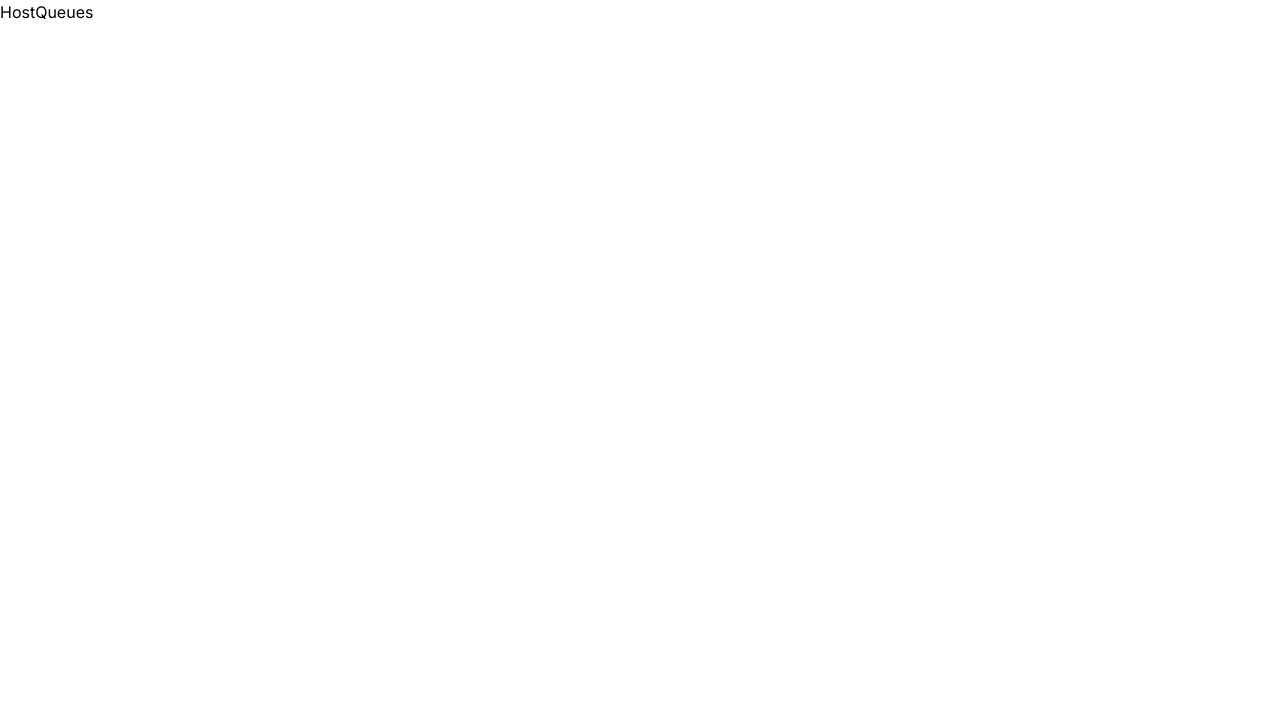
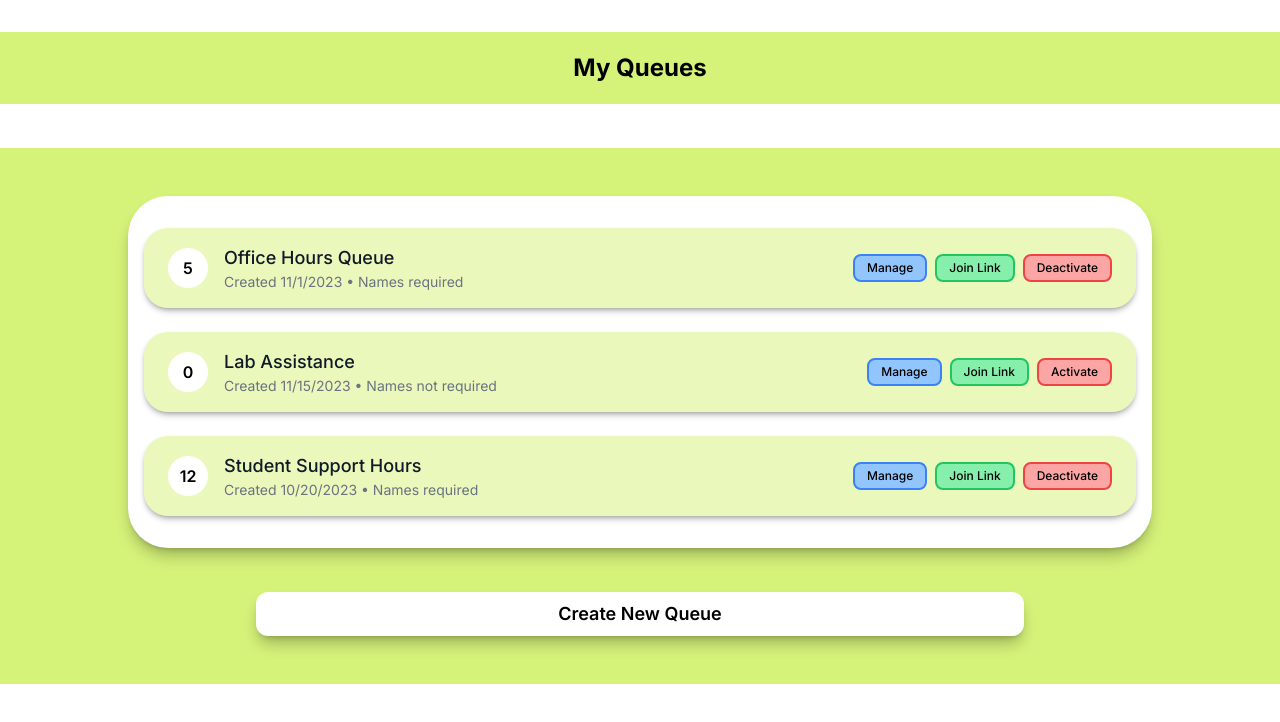
Before and after one commit to MohamDahALU/foundations-swiftq, a React (Vite) app: page /my-queues in a window 1280 px wide. Shown: the top 722 px of the page. Built offline with nearby package versions, Linux system fonts and the light colour scheme.

Commit message:
feat: implement HostQueues design and hook up route

```diff
--- a/src/App.tsx
+++ b/src/App.tsx
@@ -2,7 +2,8 @@ import { createBrowserRouter, RouterProvider } from "react-router-dom";
 import Home from "./pages/Home";
 import JoinQueue from "./pages/JoinQueue";
 import Login from "./pages/Login";
-import CreateQueue from "./pages/createQueue";
+import CreateQueue from "./pages/CreateQueue";
+import HostQueues from "./pages/HostQueues";
 
 const router = createBrowserRouter([
   {
@@ -19,7 +20,7 @@ const router = createBrowserRouter([
       },
       {
         path: "/my-queues",
-        element: <h1>HostQueues</h1>
+        element: <HostQueues />
       },
       {
         path: "/my-queues/:queueId",
--- a/src/pages/HostQueues.tsx
+++ b/src/pages/HostQueues.tsx
@@ -0,0 +1,133 @@
+import { Link } from 'react-router-dom';
+import { useState } from 'react';
+
+export default function HostQueues() {
+  const [activeInProgress, setActiveInProgress] = useState<string | null>(null);
+
+  // Mock data for testing component design
+  const queues = [
+    {
+      id: '1',
+      count: 5,
+      data: {
+        id: 'queue-1',
+        queueName: 'Office Hours Queue',
+        createdAt: { toDate: () => new Date('2023-11-01') },
+        requireCustomerName: true,
+        isActive: true,
+      }
+    },
+    {
+      id: '2',
+      count: 0,
+      data: {
+        id: 'queue-2',
+        queueName: 'Lab Assistance',
+        createdAt: { toDate: () => new Date('2023-11-15') },
+        requireCustomerName: false,
+        isActive: false,
+      }
+    },
+    {
+      id: '3',
+      count: 12,
+      data: {
+        id: 'queue-3',
+        queueName: 'Student Support Hours',
+        createdAt: { toDate: () => new Date('2023-10-20') },
+        requireCustomerName: true,
+        isActive: true,
+      }
+    }
+  ];
+
+  // Function to toggle queue active status
+  const toggleQueueStatus = (queue: typeof queues[0]) => {
+    setActiveInProgress(queue.id);
+    // Simulate API call with timeout
+    setTimeout(() => {
+      queue.data.isActive = !queue.data.isActive;
+      setActiveInProgress(null);
+    }, 1000);
+  };
+
+  return (
+    <div className="py-8">
+      <div className="flex flex-col justify-between items-center mb-6">
+        <h1 className="text-2xl font-bold py-5 bg-primary w-full text-center">My Queues</h1>
+      </div>
+      <div className="mx-auto mt-11 py-12 px-5 bg-primary">
+        {queues.length === 0 ? (
+          <div className="containe max-w-5xl mx-auto text-center py-10 bg-white rounded-lg shadow-lg shadow-black/25 border border-gray-200">
+            <svg className="mx-auto h-12 w-12 text-gray-400" fill="none" stroke="currentColor" viewBox="0 0 24 24" xmlns="http://www.w3.org/2000/svg">
+              <path strokeLinecap="round" strokeLinejoin="round" strokeWidth={2} d="M12 6v6m0 0v6m0-6h6m-6 0H6"></path>
+            </svg>
+            <h3 className="mt-2 text-sm font-medium text-gray-900">No queues yet</h3>
+            <p className="mt-1 text-sm text-gray-500">Get started by creating your first queue.</p>
+            <div className="mt-6">
+              <Link
+                to="/create"
+                className="inline-flex items-center px-4 py-2 border border-transparent text-sm font-medium rounded-md shadow-lg shadow-black/25 bg-primary hover:bg-primary-sat focus:outline-none focus:ring-2 focus:ring-offset-2 focus:ring-blue-500"
+              >
+                Create Queue
+              </Link>
+            </div>
+          </div>
+        ) : (
+          <div className="container max-w-5xl mx-auto py-8 bg-white shadow-lg shadow-black/25 overflow-hidden rounded-[40px]">
+            <ul className="space-y-6 px-4">
+              {queues.map((queue) => (
+                <li key={queue.id}>
+                  <div className="px-4 py-4 sm:px-6 bg-primary/50 rounded-3xl shadow-md shadow-black/25">
+                    <div className="flex items-center justify-between flex-wrap gap-y-2">
+                      <div className="flex items-center">
+                        <div className="flex-shrink-0 h-10 w-10 bg-white rounded-full flex items-center justify-center">
+                          <span className="font-semibold">{queue.count}</span>
+                        </div>
+                        <div className="ml-4">
+                          <h3 className="text-lg font-medium text-gray-900 break-words">{queue.data.queueName}</h3>
+                          <p className="text-sm text-gray-500">
+                            Created {queue.data.createdAt.toDate().toLocaleDateString()} •
+                            {queue.data.requireCustomerName ? " Names required" : " Names not required"}
+                          </p>
+                        </div>
+                      </div>
+                      <div className="flex gap-x-2 gap-y-2 justify-end flex-wrap">
+                        <Link
+                          to={`/my-queues/${queue.id}`}
+                          className="inline-flex items-center px-3 py-1 border-2 text-xs font-medium rounded-lg border-blue-500 bg-blue-300 hover:bg-blue-200 focus:outline-none focus:ring-2 focus:ring-offset-2 focus:ring-blue-500"
+                        >
+                          Manage
+                        </Link>
+                        <Link
+                          to={`/join/${queue.data.id}`}
+                          className="inline-flex items-center px-3 py-1 border-2 text-xs font-medium rounded-lg border-green-500 bg-green-300 hover:bg-green-200 focus:outline-none focus:ring-2 focus:ring-offset-2 focus:ring-green-500"
+                        >
+                          Join Link
+                        </Link>
+                        <button
+                          disabled={activeInProgress === queue.id}
+                          onClick={() => toggleQueueStatus(queue)}
+                          className="inline-flex items-center px-3 py-1 border-2 text-xs font-medium rounded-lg border-red-500 bg-red-300 hover:bg-red-200 focus:outline-none focus:ring-2 focus:ring-offset-2 focus:ring-red-500 disabled:bg-red-200 disabled:border-transparent"
+                        >
+                          {activeInProgress === queue.id ? "Toggling" : queue.data.isActive ? "Deactivate" : "Activate"}
+                        </button>
+                      </div>
+                    </div>
+                  </div>
+                </li>
+              ))}
+            </ul>
+          </div>
+        )}
+        <Link
+          to="/create"
+          className="block w-10/12 max-w-3xl mx-auto text-center mt-11 py-2 text-lg font-semibold rounded-xl shadow-lg shadow-black/25 bg-white"
+        >
+          Create New Queue
+        </Link>
+      </div>
+
+    </div>
+  );
+}
```
